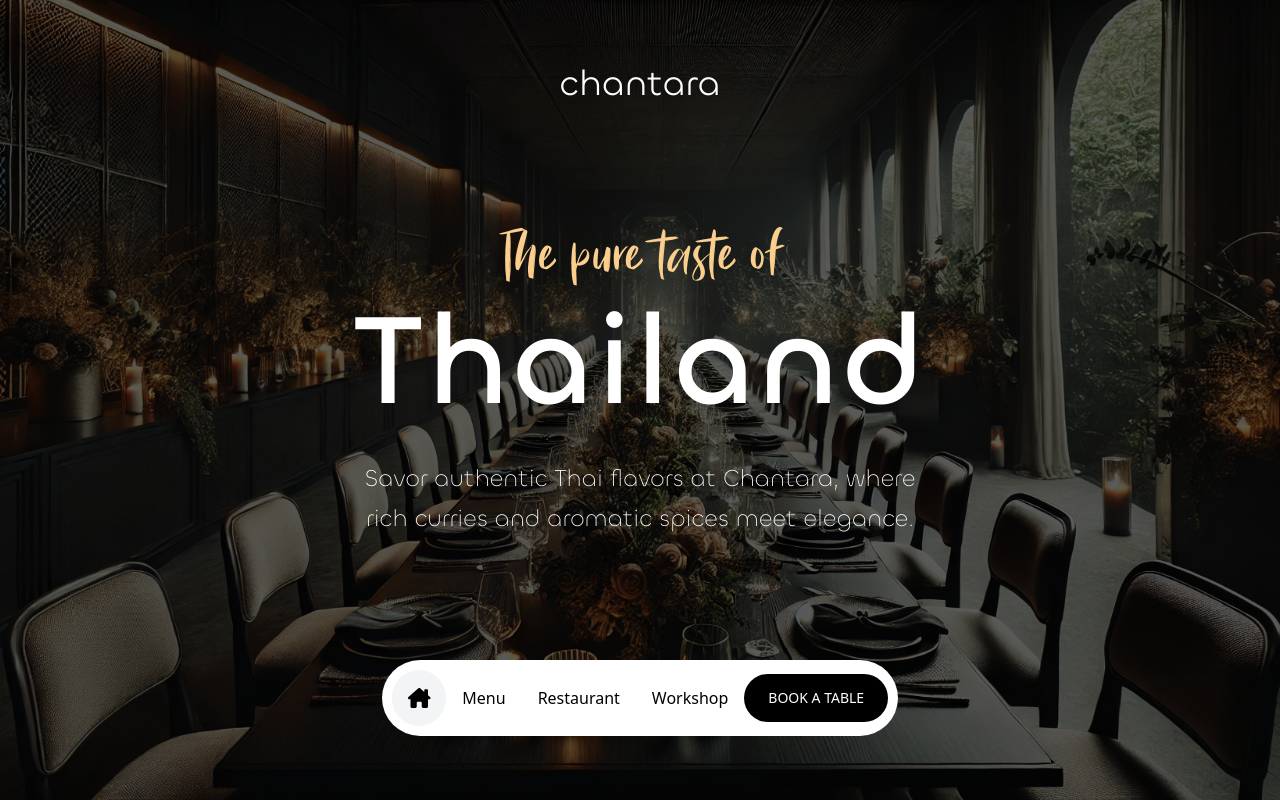
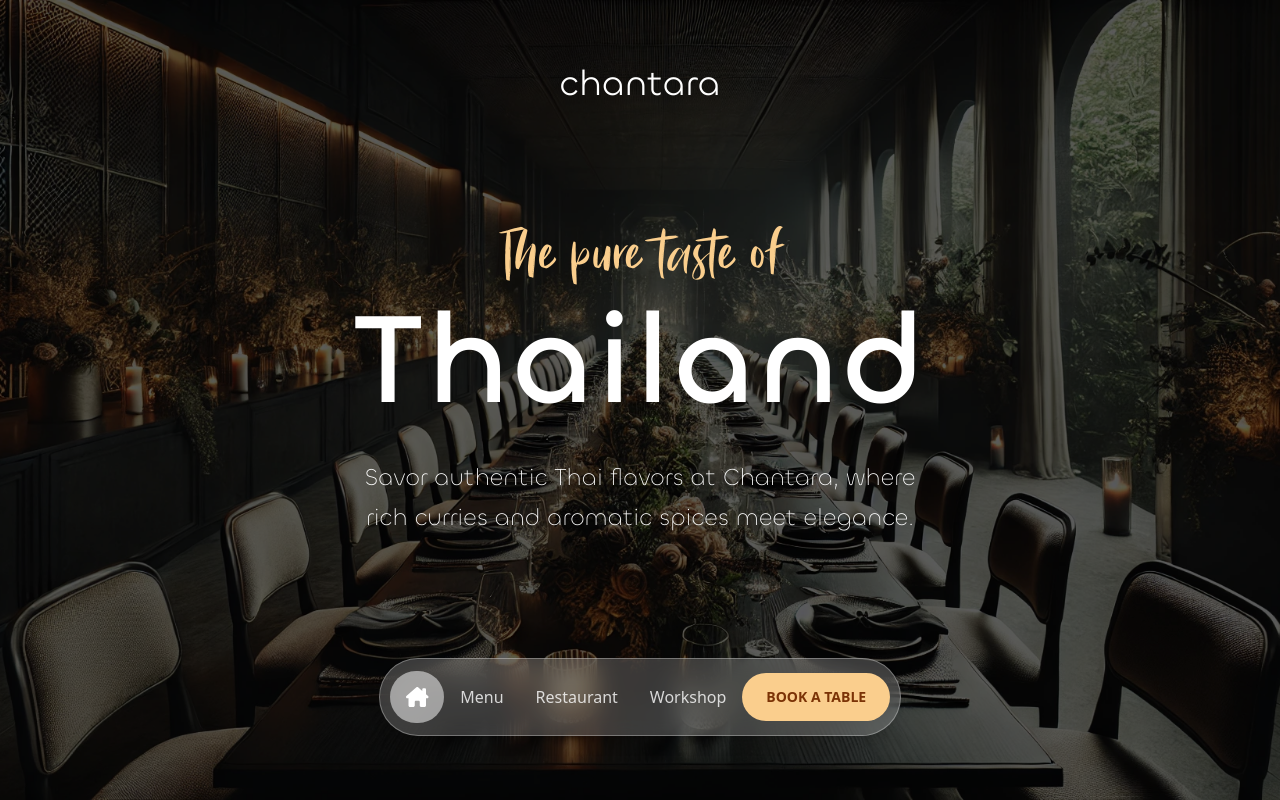
Before and after one commit to dziekiczan1/thai-restaurant, a Next.js app: page / in a window 1280 px wide. Built offline with nearby package versions, Linux system fonts and the light colour scheme.

Commit message:
adjust main menu styles

```diff
--- a/components/menu.tsx
+++ b/components/menu.tsx
@@ -1,6 +1,6 @@
 "use client";
 import { usePathname } from "next/navigation";
-
+import { motion } from "framer-motion";
 import { FontAwesomeIcon } from "@fortawesome/react-fontawesome";
 import { faHomeLg } from "@fortawesome/free-solid-svg-icons";
 import Link from "next/link";
@@ -11,7 +11,7 @@ export const Menu = () => {
     {
       name: "",
       href: "/",
-      icon: <FontAwesomeIcon icon={faHomeLg} size={`lg`} />,
+      icon: <FontAwesomeIcon icon={faHomeLg} size="lg" />,
     },
     { name: "Menu", href: "/menu" },
     { name: "Restaurant", href: "/about" },
@@ -28,16 +28,58 @@ export const Menu = () => {
       role="navigation"
       aria-label="Main Navigation"
     >
-      <ul className="flex items-center p-2.5 bg-white text-black rounded-full">
+      <motion.ul
+        initial={{ opacity: 0, y: 20 }}
+        animate={{ opacity: 1, y: 0 }}
+        transition={{
+          duration: 0.6,
+          ease: "easeOut",
+          delayChildren: 0.2,
+          staggerChildren: 0.1,
+        }}
+        className="flex items-center p-2.5 bg-white/20 backdrop-blur-md text-white rounded-full border border-white/30 shadow-lg"
+      >
         {menuItems.map((item, index) => (
-          <li
+          <motion.li
             key={index}
-            className={`p-4 text-base ${pathname === item.href ? "bg-gray-100 rounded-full" : "text-black"} ${index === menuItems.length - 1 ? "flex items-center text-white uppercase bg-black h-12 rounded-full text-sm px-6" : ""}`}
+            initial={{
+              opacity: 0,
+              scale: 0.9,
+            }}
+            animate={{
+              opacity: 1,
+              scale: 1,
+            }}
+            whileHover={{
+              scale: 1.05,
+              transition: { duration: 0.2 },
+            }}
+            whileTap={{ scale: 0.95 }}
+            className={`
+              relative
+              p-4
+              text-base
+              transition-all
+              duration-300
+              ease-in-out
+            ${pathname === item.href ? "bg-white/30 text-white rounded-full" : "text-white/80 hover:text-white"}
+              ${index === menuItems.length - 1 ? "flex items-center uppercase bg-primary !text-amber-900 h-12 rounded-full text-sm px-6 font-bold" : ""}
+            `}
           >
-            <Link href={item.href}>{item.icon || item.name}</Link>
-          </li>
+            {pathname === item.href && (
+              <motion.span
+                layoutId="menu-active-background"
+                className="absolute inset-0 bg-white/30 rounded-full -z-10"
+                initial={{ opacity: 0 }}
+                animate={{ opacity: 1 }}
+              />
+            )}
+            <Link href={item.href} className="flex items-center justify-center">
+              {item.icon || item.name}
+            </Link>
+          </motion.li>
         ))}
-      </ul>
+      </motion.ul>
     </nav>
   );
 };
```
